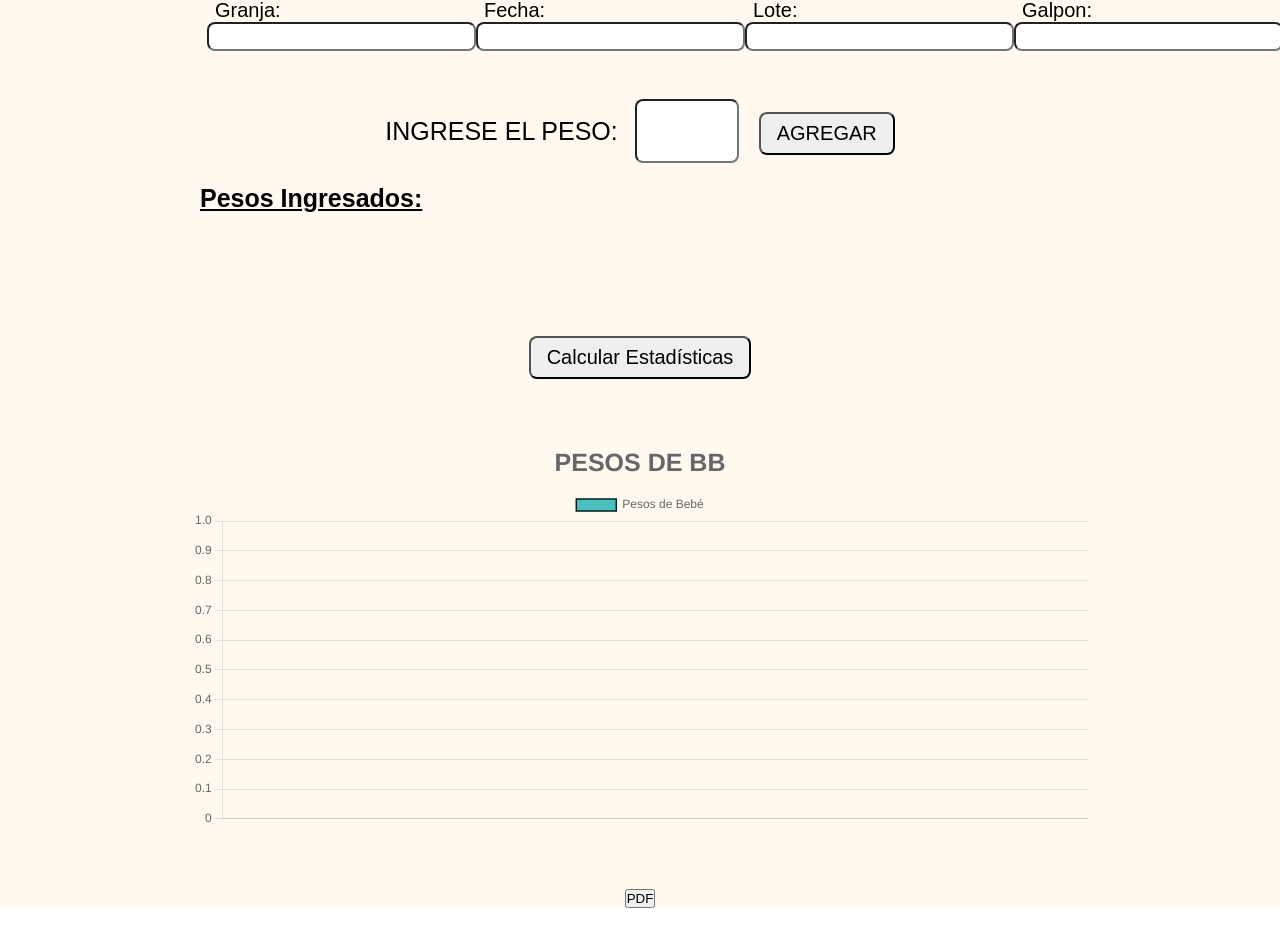
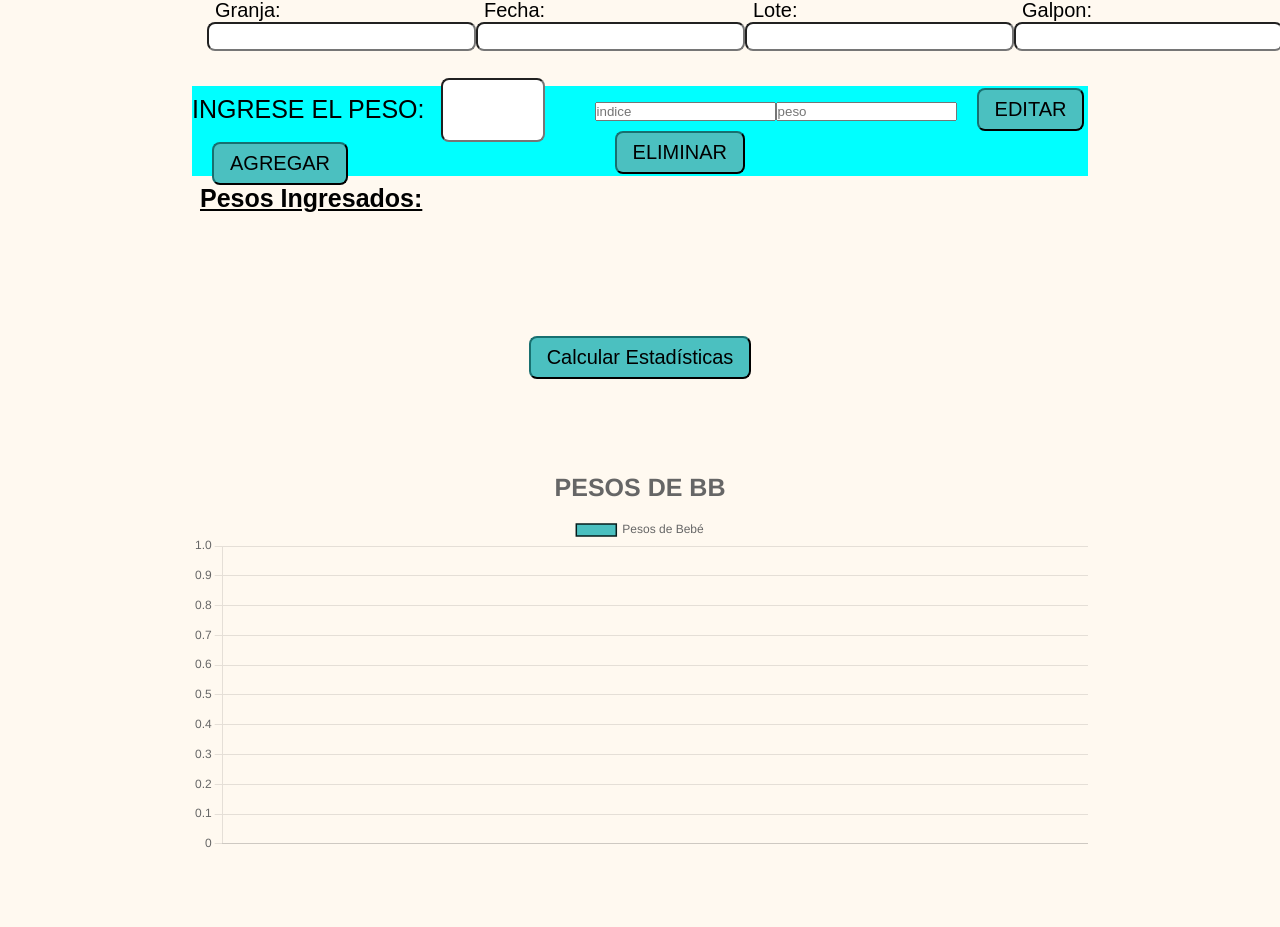
Before and after one commit to JnPbl/web_peso_pollitos, a React (Vite) app: page / in a window 1280 px wide. Shown: the part 179-1106 px from the top of the page. Built offline with nearby package versions, Linux system fonts and the light colour scheme.

Commit message:
se agrego funcion editar y eliminar

```diff
--- a/src/App.jsx
+++ b/src/App.jsx
@@ -3,10 +3,10 @@ import PesoForm from "./componentes/PesoFormulario";
 import Estadisticas from "./componentes/Estadisticas";
 import MostrarPesos from "./componentes/MostrarPesos";
 import styles from "./index.module.css";
-import Histograma from "./componentes/HIstograma";
+import Histograma from "./componentes/Histograma";
 import DatosGranja from "./componentes/DatosGranja";
-import {jsPDF} from "jspdf"
-import html2canvas from 'html2canvas';
+import { jsPDF } from "jspdf";
+import html2canvas from "html2canvas";
 
 function App() {
   const [pesos, setPesos] = useState([]);
@@ -18,19 +18,31 @@ function App() {
     fecha: "",
     lote: "",
     galpon: "",
-  })
+  });
 
-  const histogramRef = useRef()
+  const histogramRef = useRef();
 
   // Función para actualizar los datos de la granja
   const actualizarDatosGranja = (datos) => {
     setGranja(datos);
   };
 
-
   // Función para agregar el peso al array
   const agregarPeso = (peso) => {
     setPesos([...pesos, peso]);
+  };
+
+  // Función para editar un peso
+  const editarPeso = (index, nuevoPeso) => {
+    const nuevosPesos = [...pesos];
+    nuevosPesos[index-1] = nuevoPeso;
+    setPesos(nuevosPesos);
+  };
+
+  // Función para eliminar un peso
+  const eliminarPeso = (index) => {
+    const nuevosPesos = pesos.filter((_, i) => i !== (index - 1));
+    setPesos(nuevosPesos);
   };
 
   // Calcular promedio, desviación y CV
@@ -40,8 +52,11 @@ function App() {
       const prom = (suma / pesos.length).toFixed(2);
 
       const varianza =
-        pesos.reduce((acumulador, valor) => acumulador + Math.pow(valor - prom, 2), 0) /
-        pesos.length;
+        pesos.reduce(
+          (acumulador, valor) => acumulador + Math.pow(valor - prom, 2),
+          0
+        ) /
+        (pesos.length - 1);
       const desviacion = Math.sqrt(varianza).toFixed(2);
 
       const coeficienteVariacion = ((desviacion / prom) * 100).toFixed(2);
@@ -52,89 +67,114 @@ function App() {
     }
   };
 
-  const generarPDF =()=>{
+  const generarPDF = () => {
+    html2canvas(histogramRef.current, { scale: 1 }).then((canvas) => {
+      const histogramContainer = histogramRef.current;
+      console.log(
+        "Tamaño del histograma:",
+        histogramContainer.offsetWidth,
+        histogramContainer.offsetHeight
+      );
 
-    html2canvas(histogramRef.current,{scale:1}).then((canvas)=>{
+      //---titulo------
+      const doc = new jsPDF();
+      doc.setFontSize(30);
+      doc.text("Ingreso de Pesos de Bebés", 105, 20, { align: "center" });
 
-      const histogramContainer = histogramRef.current;
-      console.log('Tamaño del histograma:', histogramContainer.offsetWidth, histogramContainer.offsetHeight);
-
-
-
-    const doc = new jsPDF();
-    doc.setFontSize(30)
-    doc.text("Ingreso de Pesos de Bebés",105,20,{align:"center"})
-
-    doc.setFontSize(20)
-    doc.text("Datos de la granja:",15,35)
+      //----Datos granja--------
+      doc.setFontSize(20);
+      doc.text("Datos de la granja:", 15, 35);
       const anchoTexto1 = doc.getTextWidth("Datos de la granja:");
       doc.setLineWidth(0.5);
       doc.line(15, 35 + 2, 15 + anchoTexto1, 35 + 2);
 
-    doc.setFontSize(15)
-    doc.text(`Granja: ${granja.nombre}       Fecha: ${granja.fecha}          Lote: ${granja.lote}          Galpon: ${granja.galpon} `,105,45,{align:"center"})
+      doc.setFontSize(15);
+      doc.text(
+        `Granja: ${granja.nombre}       Fecha: ${granja.fecha}          Lote: ${granja.lote}          Galpon: ${granja.galpon} `,
+        105,
+        45,
+        { align: "center" }
+      );
 
-    doc.setFontSize(20)
-    doc.text("Pesos Ingresados:",15,55)
+      //------pesos--------------
+      doc.setFontSize(20);
+      doc.text("Pesos Ingresados:", 15, 55);
       const anchoTexto2 = doc.getTextWidth("Pesos Ingresados:");
       doc.setLineWidth(0.5);
       doc.line(15, 55 + 2, 15 + anchoTexto2, 55 + 2);
 
-    doc.setFontSize(10)
+      doc.setFontSize(10);
 
       let x = 15;
       let y = 65;
-    const spaceBetween = 10
+      const spaceBetween = 10;
       const maxPerLine = 18;
 
-    pesos.forEach((dato,index)=>{
+      pesos.forEach((dato, index) => {
+        if (index > 0 && index % maxPerLine === 0) {
+          y += 5; // Bajamos la posición vertical
+          x = 15;
+        }
+        doc.text(`${dato}`, x, y);
 
-      if (index > 0 && index % maxPerLine === 0) {
-        y += 5;  // Bajamos la posición vertical
-        x = 15;
+        x += spaceBetween;
+      });
+      //-----Estadisticas--------------
+      y += 10;
+      doc.setFontSize(20);
+      doc.text("Estadisticas:", 15, y);
+      const anchoTexto3 = doc.getTextWidth("Estadisticas:");
+      doc.setLineWidth(0.5);
+      doc.line(15, y + 2, 15 + anchoTexto3, y + 2);
 
-      }
-      doc.text(`${dato}`,x,y  )
+      doc.setFontSize(15);
+      doc.text(`Promedio: ${promedio} gr `, 20, (y += 10));
+      doc.text(`Desviacion Estandar: ${desviacion} `, 20, (y += 8));
+      doc.text(`Coeficiente de Variacion: ${cv}% `, 20, (y += 8));
 
-      x += spaceBetween
-    })
-
+      //------Captura del grafico----------------
       const pageWidth = doc.internal.pageSize.width;
       const pageHeight = doc.internal.pageSize.height;
       let imgWidth = pageWidth - 30; // Dejar un margen de 10 a cada lado
       let imgHeight = (canvas.height * imgWidth) / canvas.width;
 
-    if (imgHeight > pageHeight - 80) { // Consideramos márgenes en el PDF
+      if (imgHeight > pageHeight - 80) {
+        // Consideramos márgenes en el PDF
         const scaleFactor = (pageHeight - 80) / imgHeight;
         imgWidth *= scaleFactor;
         imgHeight = pageHeight - 80;
       }
-    const imgData = canvas.toDataURL('image/png');
+      const imgData = canvas.toDataURL("image/png");
 
-    console.log("Canvas capturado:", imgWidth,imgHeight,pageWidth);
+      console.log("Canvas capturado:", imgWidth, imgHeight, pageWidth);
 
-    doc.addImage(imgData, 'PNG', 15, y + 10, imgWidth, imgHeight);
+      doc.addImage(imgData, "PNG", 15, y + 10, imgWidth, imgHeight);
 
-    doc.save("grnja.pdf")
-  })
-  }
+      doc.save(`${granja.nombre}_${granja.fecha}.pdf`);
+    });
+  };
 
   return (
     <div className={styles.body}>
       <div className={styles.container}>
         <h1 className={styles.titulo}>Ingreso de Pesos de Bebés</h1>
         <DatosGranja onDatosChange={actualizarDatosGranja} />
-        <PesoForm agregarPeso={agregarPeso} />
+        <PesoForm
+          agregarPeso={agregarPeso}
+          editarPeso={editarPeso}
+          eliminarPeso={eliminarPeso}
+          pesos={pesos}
+        />
         <MostrarPesos pesos={pesos} />
-        <button className={styles.buton} onClick={calcularEstadisticas}>Calcular Estadísticas</button>
+        <button className={styles.buton} onClick={calcularEstadisticas}>
+          Calcular Estadísticas
+        </button>
 
-        <Estadisticas
-          promedio={promedio}
-          desviacion={desviacion}
-          cv={cv}
-        />
-         <Histograma pesos={pesos} ref={histogramRef}/>
-         <button onClick={generarPDF}>PDF</button>
+        <Estadisticas promedio={promedio} desviacion={desviacion} cv={cv} />
+        <Histograma pesos={pesos} ref={histogramRef} />
+        <button className={styles.buton} onClick={generarPDF}>
+          Generar PDF
+        </button>
       </div>
     </div>
   );
--- a/src/componentes/MostrarPesos.jsx
+++ b/src/componentes/MostrarPesos.jsx
@@ -2,6 +2,8 @@ import { useRef, useEffect} from "react";
 import styles from "./MostrarPesos.module.css";
 /* eslint-disable react/prop-types */
 const MostrarPesos = ({ pesos }) => {
+
+
   const scrollContainerRef = useRef(null)
 
   useEffect(() => {
@@ -28,6 +30,8 @@ const MostrarPesos = ({ pesos }) => {
         </div>
       </div>
     </div>
+
+
   );
 };
 
--- a/src/componentes/PesoFormulario.jsx
+++ b/src/componentes/PesoFormulario.jsx
@@ -2,8 +2,10 @@ import { useState } from "react";
 import styles from "./PesoFormulario.module.css";
 
 /* eslint-disable react/prop-types */
-const PesoForm = ({ agregarPeso }) => {
+const PesoForm = ({ agregarPeso, editarPeso, eliminarPeso, pesos }) => {
   const [peso, setPeso] = useState("");
+  const [indice, setIndice] = useState(""); // Estado para el índice
+  const [nuevoPeso, setNuevoPeso] = useState(""); // Estado para el nuevo peso
 
   const handleSubmit = (e) => {
     e.preventDefault();
@@ -13,7 +15,34 @@ const PesoForm = ({ agregarPeso }) => {
     }
   };
 
+  // Función para manejar el evento de editar
+  const handleEditar = (e) => {
+    e.preventDefault();
+    const indiceNum = parseInt(indice);
+    const nuevoPesoNum = parseFloat(nuevoPeso);
+
+    if (!isNaN(indiceNum) && !isNaN(nuevoPesoNum) && indiceNum > 0 && indiceNum <= pesos.length) {
+      editarPeso(indiceNum, nuevoPesoNum); // Llamar a la función que edita el peso
+      alert(`Peso en el índice ${indiceNum} modificado a ${nuevoPesoNum}`);
+    } else {
+      alert("Índice o valor no válido.");
+    }
+  };
+
+  const handleEliminar = (e) => {
+    e.preventDefault();
+    const indiceNum = parseInt(indice);
+
+    if (!isNaN(indiceNum) && indiceNum > 0 && indiceNum <= pesos.length) {
+      eliminarPeso(indiceNum); // Llamar a la función que elimina el peso
+      alert(`Peso en el índice ${indiceNum} eliminado.`);
+    } else {
+      alert("Índice no válido.");
+    }
+  };
+
   return (
+    <div className={styles.container}>
       <div className={styles.div}>
         <form onSubmit={handleSubmit}>
           <label className={styles.label}>INGRESE EL PESO: </label>
@@ -30,6 +59,32 @@ const PesoForm = ({ agregarPeso }) => {
           </button>
         </form>
       </div>
+      <div>
+        <form >
+          <input
+            type="number"
+            value={indice}
+            onChange={(e) => setIndice(e.target.value)}
+            placeholder="indice"
+            required
+          />
+          <input
+            type="number"
+            value={nuevoPeso}
+            onChange={(e) => setNuevoPeso(e.target.value)}
+            placeholder="peso"
+            required
+          />
+
+          <button className={styles.button} onClick={handleEditar}>
+            EDITAR
+          </button>
+          <button className={styles.button} onClick={handleEliminar}>
+            ELIMINAR
+          </button>
+        </form>
+      </div>
+    </div>
   );
 };
 
--- a/src/componentes/PesoFormulario.module.css
+++ b/src/componentes/PesoFormulario.module.css
@@ -1,10 +1,11 @@
-.div{
+.container{
     width: 100%;
     height: 90px;
     display: flex;
     justify-content: center;
     align-items: center;
     gap: 10px;
+    background-color: aqua;
 }
 
 .label {
@@ -27,5 +28,7 @@
   margin-left: 20px;
   border-radius: 8px;
   cursor: pointer;
+  background-color: var(--color-button);
+  border-color:var(--color-button-border);
 
 }
--- a/src/index.module.css
+++ b/src/index.module.css
@@ -2,6 +2,12 @@
   margin: 0;
   padding: 0;
   font-family: "Montserrat", sans-serif;
+}
+
+:root{
+  --color-body:rgb(255, 249, 240);
+  --color-button: rgba(75, 192, 192, 1);
+  --color-button-border:rgb(6, 28, 28);
 }
 
 .body{
@@ -9,7 +15,7 @@
   display: flex;
   justify-content: center;
   align-items: center;
-  background-color: rgb(255, 249, 240);
+  background-color: var(--color-body);
 }
 
 .container{
@@ -34,4 +40,7 @@ text-align: center;
   border-radius: 8px;
   cursor: pointer;
   margin-top: 15px;
+  margin-bottom: 25px;
+  background-color: var(--color-button);
+  border-color:var(--color-button-border);
 }
```
Lines whose indentation alone changed are shown as unchanged.
